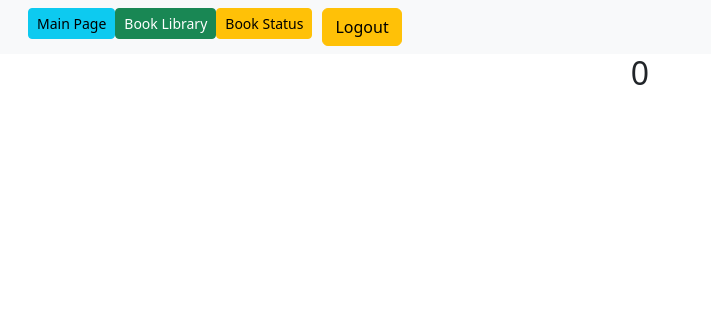
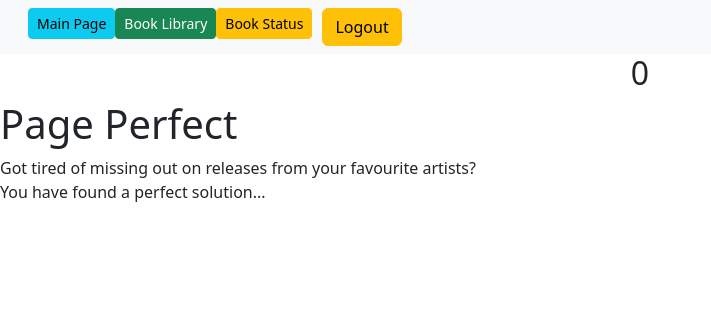
Before and after one commit to F08PBP/PagePerfect, a Django app: page /writer/show-revenue/ in a window 1280 px wide. Shown: the top 314 px of the page, without its empty margins (0-711 px from the left). Run offline with Django 4.2, Linux system fonts and the light colour scheme; data comes from the database, SQL or seed files in the repository.

Commit message:
Menambahkan tampilan section bawah

```diff
--- a/writer/templates/show_revenue.html
+++ b/writer/templates/show_revenue.html
@@ -76,6 +76,20 @@
     <div class='row' id="product_cards"></div>
 </div>
 
+<section class="landing-section landing-main">
+    <div class="landing-section-content">
+        <h1>
+            <span class="brand">P</span>age
+            <span class="brand">P</span>erfect
+        </h1>
+        <p class="landing-main-text">
+            Got tired of missing out on releases from your favourite artists?
+            <br>
+            You have found a perfect solution...
+        </p>
+    </div>
+  </section>
+
 <script>
     async function getBooks() {
         return fetch("{% url 'writer:get_book_json' %}").then((res) => res.json())
```
